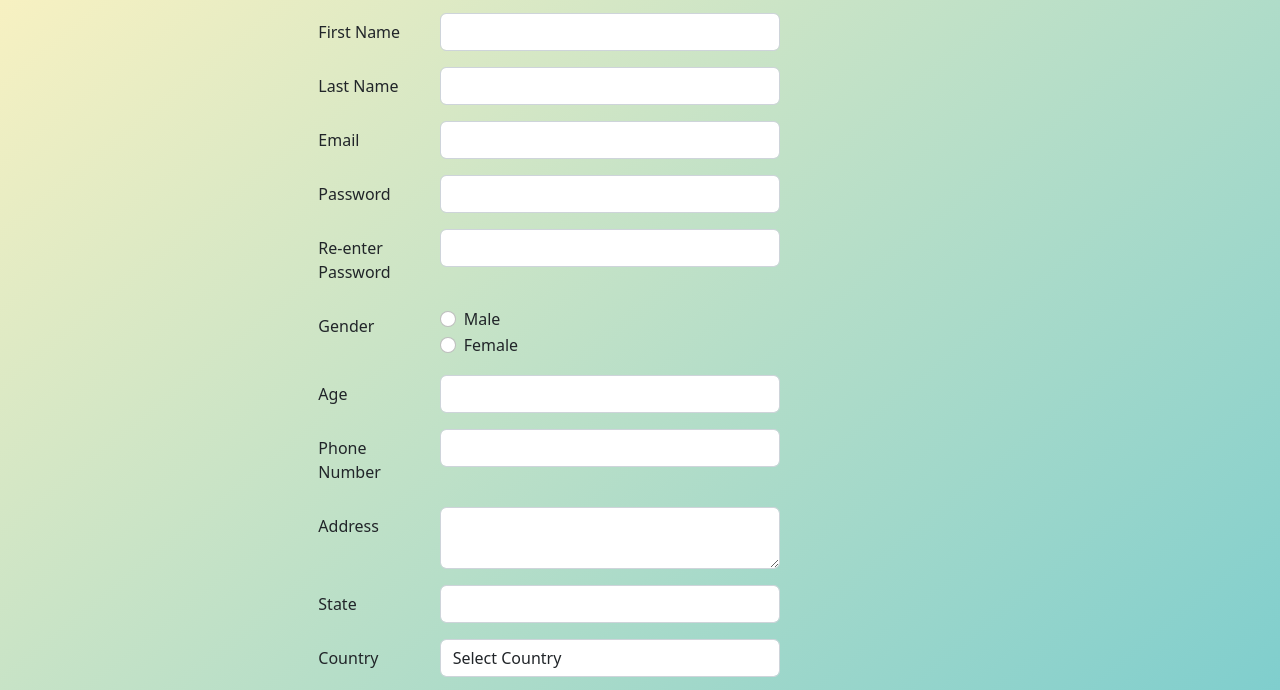
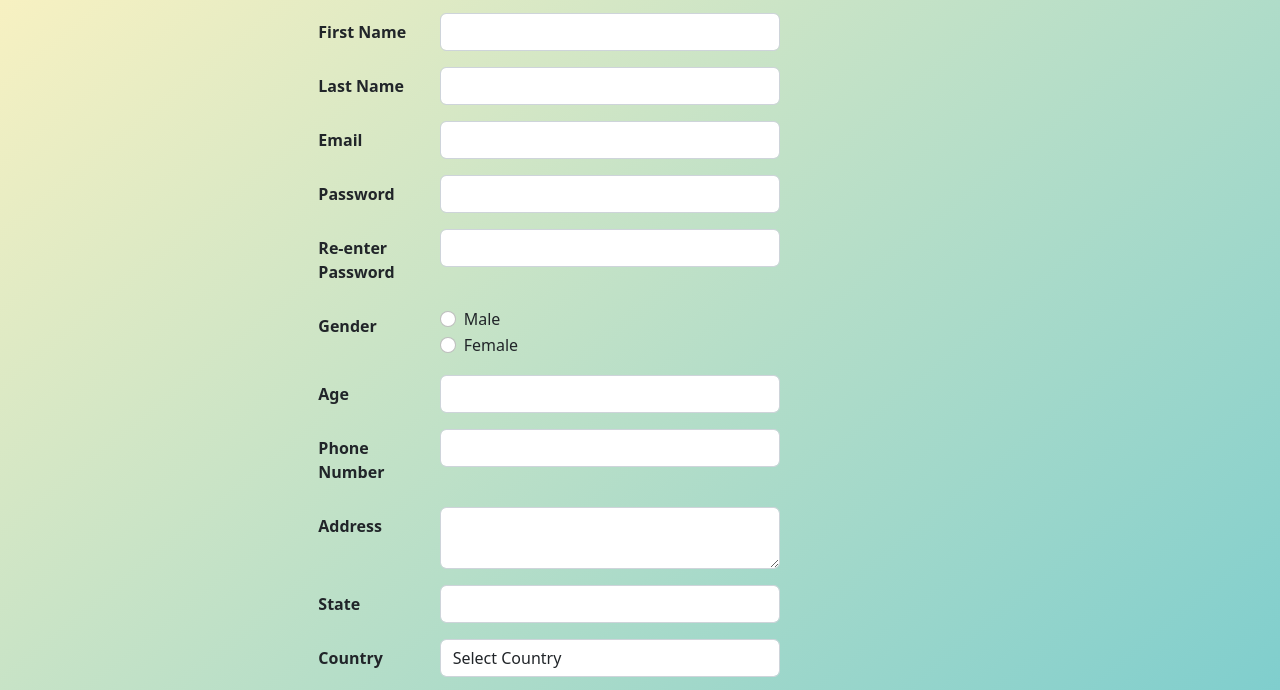
Before and after one commit to sajal-555/JS-Task-11, a plain HTML site: page index.html in a window 1280 px wide. Shown: the part 97-787 px from the top of the page. Drawn offline with nearby package versions, Linux system fonts and the light colour scheme.

Commit message:
Update index.html

```diff
--- a/index.html
+++ b/index.html
@@ -178,7 +178,7 @@
 
                     </div>
                     <div class="form-group row pb-3 px-3 justify-content-center">
-                        <label for="fname" class="col-md-3 col-lg-2 col-form-label ">First Name</label>
+                        <label for="fname" class="col-md-3 col-lg-2 col-form-label fw-bold">First Name</label>
                         <div class="col-md-6 col-lg-6">
                             <input type="text" class="form-control" id="fname">
                         </div>
@@ -188,7 +188,7 @@
                     </div>
 
                     <div class="form-group row pb-3 px-3 justify-content-center">
-                        <label for="lname" class="col-md-3 col-lg-2 col-form-label">Last Name</label>
+                        <label for="lname" class="col-md-3 col-lg-2 col-form-label fw-bold">Last Name</label>
                         <div class="col-md-6 col-lg-6">
                             <input type="text" class="form-control" id="lname">
                         </div>
@@ -198,7 +198,7 @@
                     </div>
 
                     <div class="form-group row pb-3 px-3 justify-content-center">
-                        <label for="email" class="col-md-3 col-lg-2 col-form-label">Email</label>
+                        <label for="email" class="col-md-3 col-lg-2 col-form-label fw-bold">Email</label>
                         <div class="col-md-6 col-lg-6">
                             <input type="email" class="form-control" id="email">
                         </div>
@@ -208,7 +208,7 @@
                     </div>
 
                     <div class="form-group row pb-3 px-3 justify-content-center">
-                        <label for="password" class="col-md-3 col-lg-2 col-form-label">Password</label>
+                        <label for="password" class="col-md-3 col-lg-2 col-form-label fw-bold">Password</label>
                         <div class="col-md-6 col-lg-6">
                             <input type="password" class="form-control" id="password">
                         </div>
@@ -218,7 +218,7 @@
                     </div>
 
                     <div class="form-group row pb-3 px-3 justify-content-center">
-                        <label for="repassword" class="col-md-3 col-lg-2 col-form-label">Re-enter Password</label>
+                        <label for="repassword" class="col-md-3 col-lg-2 col-form-label fw-bold">Re-enter Password</label>
                         <div class="col-md-6 col-lg-6">
                             <input type="password" class="form-control" id="repassword">
                         </div>
@@ -228,7 +228,7 @@
                     </div>
 
                     <div class="form-group row pb-3 px-3 justify-content-center">
-                        <label for="gender" class="col-md-3 col-lg-2 col-form-label">Gender</label>
+                        <label for="gender" class="col-md-3 col-lg-2 col-form-label fw-bold">Gender</label>
                         <div class="col-md-6 col-lg-6 text-left">
                             <div class="form-check">
                                 <label class="form-check-label" for="male">Male</label>
@@ -245,7 +245,7 @@
                     </div>
 
                     <div class="form-group row pb-3 px-3 justify-content-center">
-                        <label for="age" class="col-md-3 col-lg-2 col-form-label">Age</label>
+                        <label for="age" class="col-md-3 col-lg-2 col-form-label fw-bold">Age</label>
                         <div class="col-md-6 col-lg-6">
                             <input type="number" class="form-control" id="age">
                         </div>
@@ -255,7 +255,7 @@
                     </div>
 
                     <div class="form-group row pb-3 px-3 justify-content-center">
-                        <label for="mobile" class="col-md-3 col-lg-2 col-form-label">Phone Number</label>
+                        <label for="mobile" class="col-md-3 col-lg-2 col-form-label fw-bold">Phone Number</label>
                         <div class="col-md-6 col-lg-6">
                             <input type="tel" class="form-control" id="mobile">
                         </div>
@@ -265,7 +265,7 @@
                     </div>
 
                     <div class="form-group row pb-3 px-3 justify-content-center">
-                        <label for="address" class="col-md-3 col-lg-2 col-form-label">Address</label>
+                        <label for="address" class="col-md-3 col-lg-2 col-form-label fw-bold">Address</label>
                         <div class="col-md-6 col-lg-6">
                             <textarea name="address" id="address" cols="30" rows="2" class="form-control"></textarea>
                         </div>
@@ -275,7 +275,7 @@
                     </div>
 
                     <div class="form-group row pb-3 px-3 justify-content-center">
-                        <label for="state" class="col-md-3 col-lg-2 col-form-label">State</label>
+                        <label for="state" class="col-md-3 col-lg-2 col-form-label fw-bold">State</label>
                         <div class="col-md-6 col-lg-6">
                             <input type="text" class="form-control" id="state">
                         </div>
@@ -285,7 +285,7 @@
                     </div>
 
                     <div class="form-group row pb-3 px-3 justify-content-center">
-                        <label for="country" class="col-md-3 col-lg-2 col-form-label">Country</label>
+                        <label for="country" class="col-md-3 col-lg-2 col-form-label fw-bold">Country</label>
                         <div class="col-md-6 col-lg-6">
                             <select class="form-control" id="country">
                                 <option>Select Country</option>
@@ -301,7 +301,7 @@
                     </div>
 
                     <div class="form-group row pb-3 px-3 justify-content-center">
-                        <label for="languages" class="col-md-3 col-lg-2 col-form-label">Languages known</label>
+                        <label for="languages" class="col-md-3 col-lg-2 col-form-label fw-bold">Languages known</label>
                         <div class="col-md-6 col-lg-6 ">
                             <div class="form-check form-check-inline">
                                 <input class="form-check-input" type="checkbox" value="English" id="englishCheckbox">
```
